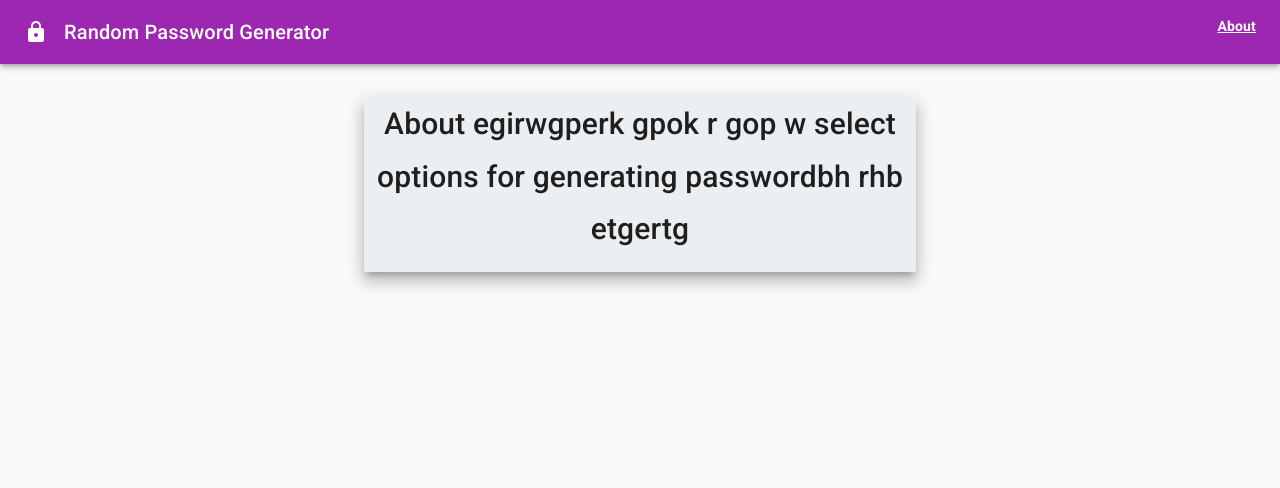
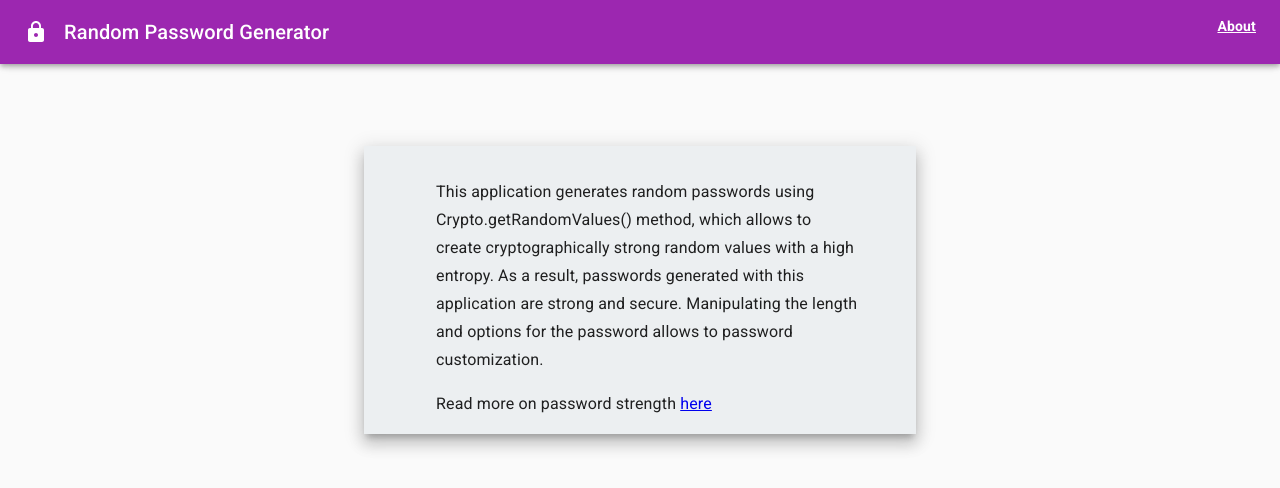
Before and after one commit to szaster/Password-Generator, a React (Create React App) app: page /about in a window 1280 px wide. Shown: the top 488 px of the page. Built offline with nearby package versions, Linux system fonts and the light colour scheme.

Commit message:
work in progress

```diff
--- a/src/components/About.js
+++ b/src/components/About.js
@@ -38,13 +38,28 @@ function About() {
           <Typography component="div" variant="subtitle1" gutterBottom>
             <Box
               paddingBottom={2}
-              textAlign="center"
-              fontWeight="fontWeightMedium"
-              fontSize={30}
-              m={1}
+              paddingTop={2}
+              paddingLeft={2}
+              textAlign="left"
+              //   fontWeight="fontWeight"
+              fontSize={16}
+              m={7}
             >
-              About egirwgperk gpok r gop w select options for generating
-              passwordbh rhb etgertg
+              <p>
+                This application generates random passwords using
+                Crypto.getRandomValues() method, which allows to create
+                cryptographically strong random values with a high entropy. As a
+                result, passwords generated with this application are strong and
+                secure. Manipulating the length and options for the password
+                allows to password customization.{" "}
+              </p>
+              Read more on password strength{" "}
+              <a
+                href="https://en.wikipedia.org/wiki/Password_strength"
+                target="_blank"
+              >
+                here
+              </a>
             </Box>
           </Typography>
         </Paper>
```
